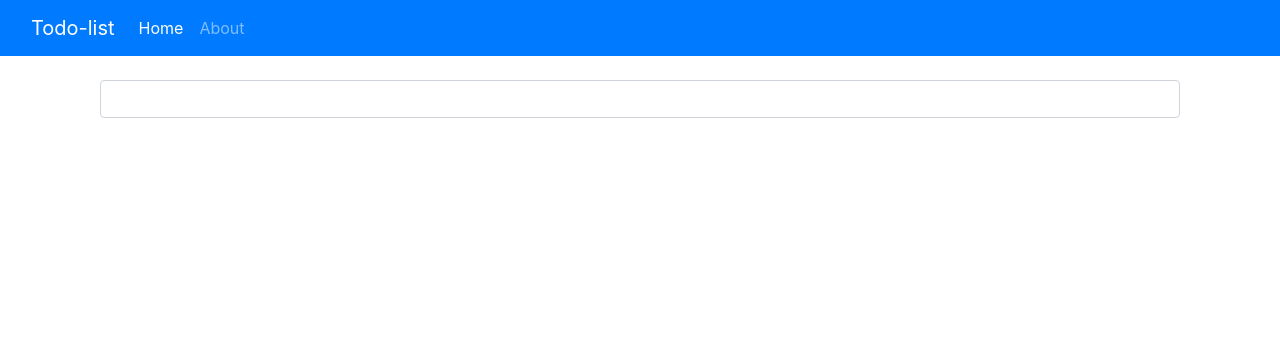
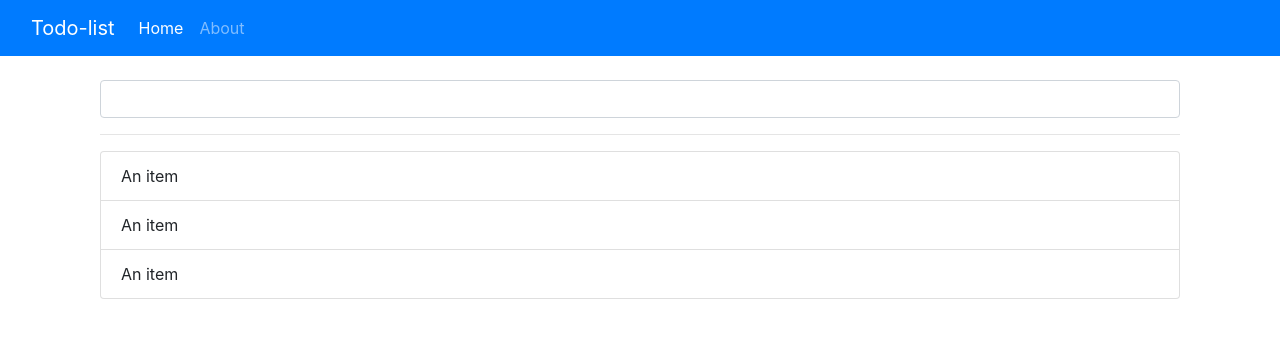
Before and after one commit to denys-zdor83/todo-react, a React (Create React App) app: page / in a window 1280 px wide. Shown: the top 338 px of the page. Built offline with nearby package versions, Linux system fonts and the light colour scheme.

Commit message:
list of notes is done

```diff
--- /dev/null
+++ b/src/components/Notes.jsx
@@ -0,0 +1,14 @@
+import React from 'react'
+
+function Notes() {
+
+  return (
+    <ul class="list-group">
+      <li class="list-group-item">An item</li>
+      <li class="list-group-item">An item</li>
+      <li class="list-group-item">An item</li>
+    </ul>
+  );
+}
+
+export default Notes;
--- a/src/pages/Home.jsx
+++ b/src/pages/Home.jsx
@@ -1,11 +1,14 @@
 import React from 'react'
 import Form from '../components/Form'
+import Notes from '../components/Notes'
 
 
 function Home() {
   return (
     <div className="container">
       <Form />
+      <hr/>
+      <Notes />
     </div>
   );
 }
```
